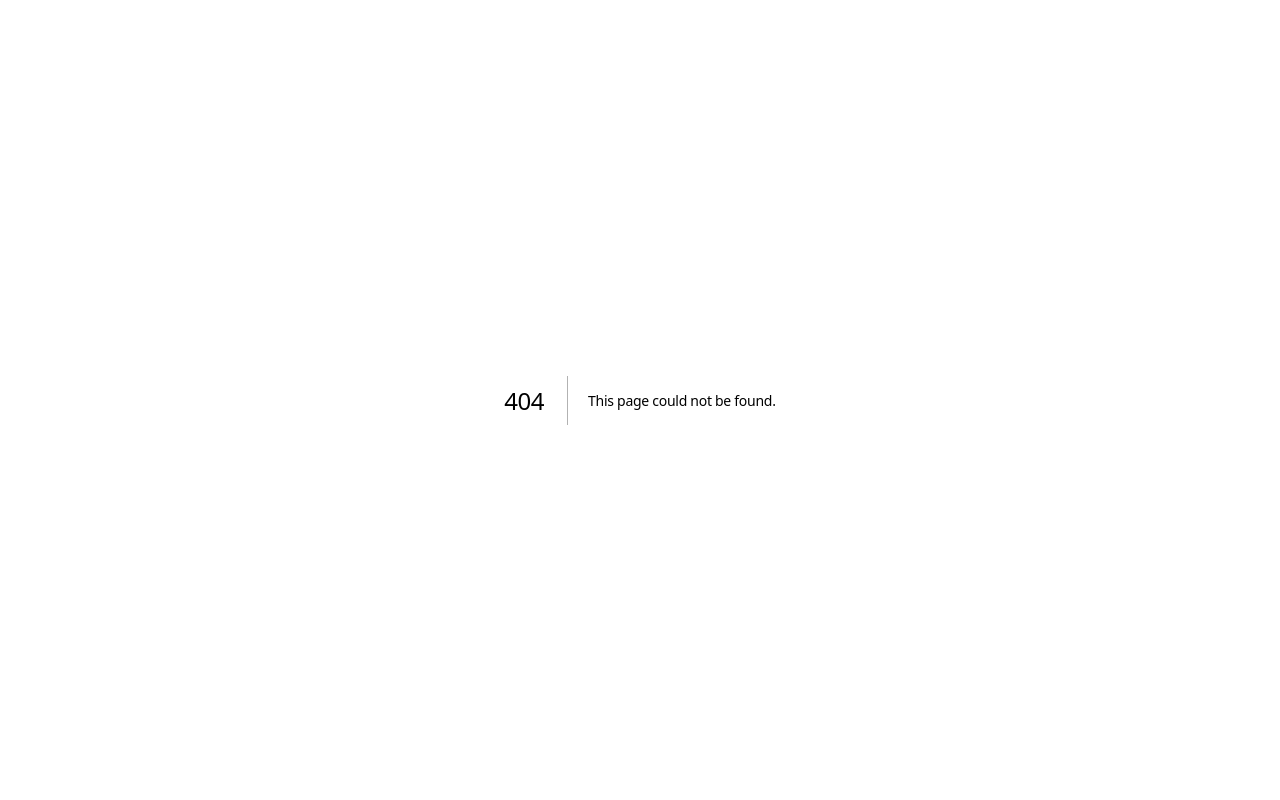
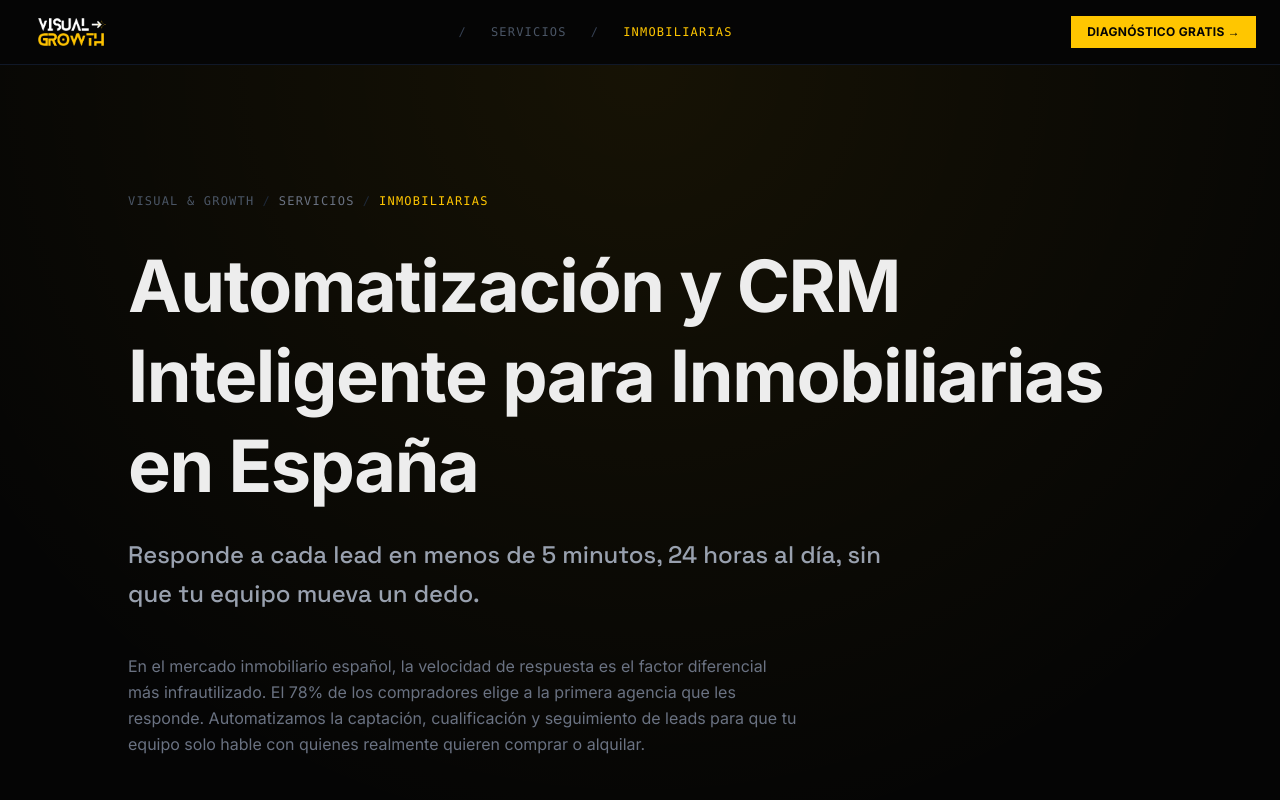
Before and after one commit to PabloVisualGrowth/final-website-visualandgrowth, a Next.js app: page /servicios/inmobiliarias in a window 1280 px wide. Before the commit this address had no page. Shown: the top 800 px of the page. Built offline with nearby package versions, Linux system fonts and the light colour scheme.

Commit message:
SEO: 6 páginas de servicios por vertical + componente ServicioPage

```diff
--- /dev/null
+++ b/src/app/servicios/inmobiliarias/page.tsx
@@ -0,0 +1,172 @@
+import type { Metadata } from "next";
+import ServicioPage, { ServicioData } from "@/components/ServicioPage";
+
+export const metadata: Metadata = {
+  title: "Automatización para Inmobiliarias · CRM y Captación de Leads con IA · Visual & Growth",
+  description: "Automatiza la captación de leads, seguimiento de clientes y gestión documental en tu inmobiliaria. CRM inteligente, chatbot WhatsApp y cualificación automática. Diagnóstico gratuito.",
+  keywords: [
+    "automatización inmobiliarias España",
+    "CRM inmobiliario inteligente IA",
+    "captación leads inmobiliaria automática",
+    "chatbot WhatsApp inmobiliaria",
+    "cualificación automática compradores",
+    "gestión documental inmobiliaria",
+    "software automatización agencia inmobiliaria",
+    "lead nurturing inmobiliario España",
+  ],
+  alternates: { canonical: "https://visualandgrowth.com/servicios/inmobiliarias" },
+  openGraph: {
+    title: "Automatización para Inmobiliarias · Visual & Growth España",
+    description: "CRM inteligente, chatbot WhatsApp y captación automática de leads para inmobiliarias en España.",
+    url: "https://visualandgrowth.com/servicios/inmobiliarias",
+    siteName: "Visual & Growth",
+    locale: "es_ES",
+    type: "website",
+  },
+};
+
+const serviceSchema = {
+  "@context": "https://schema.org",
+  "@type": "Service",
+  "name": "Automatización y CRM Inteligente para Inmobiliarias",
+  "provider": { "@id": "https://visualandgrowth.com/#organization" },
+  "description": "Automatización de procesos para agencias inmobiliarias en España: CRM con IA, captación y cualificación automática de leads, chatbot WhatsApp y gestión documental.",
+  "areaServed": { "@type": "Country", "name": "España" },
+  "serviceType": "Consultoría de Automatización",
+  "url": "https://visualandgrowth.com/servicios/inmobiliarias",
+};
+
+const faqSchema = {
+  "@context": "https://schema.org",
+  "@type": "FAQPage",
+  "mainEntity": [
+    {
+      "@type": "Question",
+      "name": "¿Cómo funciona la cualificación automática de leads en una inmobiliaria?",
+      "acceptedAnswer": {
+        "@type": "Answer",
+        "text": "Cuando un lead entra por el portal (Idealista, Fotocasa, web propia), el sistema envía automáticamente una serie de preguntas por WhatsApp o email para determinar su presupuesto, zona de interés, urgencia y situación financiera. Los leads cualificados llegan al agente con un score y el contexto completo."
+      }
+    },
+    {
+      "@type": "Question",
+      "name": "¿Funciona con Idealista, Fotocasa y otros portales?",
+      "acceptedAnswer": {
+        "@type": "Answer",
+        "text": "Sí. Conectamos los leads de los principales portales inmobiliarios españoles (Idealista, Fotocasa, Habitaclia, Pisos.com) con tu CRM o con el sistema que implementemos. El lead se captura y procesa automáticamente sin acción manual."
+      }
+    },
+    {
+      "@type": "Question",
+      "name": "¿Cuánto mejora la tasa de conversión con la automatización?",
+      "acceptedAnswer": {
+        "@type": "Answer",
+        "text": "El principal impacto está en la velocidad de respuesta: responder a un lead en menos de 5 minutos multiplica la probabilidad de cierre por 9 respecto a responder en más de 30 minutos (Harvard Business Review). La automatización garantiza esa respuesta inmediata 24/7."
+      }
+    },
+    {
+      "@type": "Question",
+      "name": "¿Se puede automatizar la firma de contratos de arrendamiento?",
+      "acceptedAnswer": {
+        "@type": "Answer",
+        "text": "Sí. Implementamos flujos de firma electrónica con plataformas como Signaturit o DocuSign que permiten enviar, firmar y archivar contratos de arrendamiento o compraventa de forma digital. Compatible con la legislación española y con plena validez jurídica."
+      }
+    },
+  ]
+};
+
+const data: ServicioData = {
+  slug: "Inmobiliarias",
+  h1: "Automatización y CRM Inteligente para Inmobiliarias en España",
+  subtitle: "Responde a cada lead en menos de 5 minutos, 24 horas al día, sin que tu equipo mueva un dedo.",
+  intro: "En el mercado inmobiliario español, la velocidad de respuesta es el factor diferencial más infrautilizado. El 78% de los compradores elige a la primera agencia que les responde. Automatizamos la captación, cualificación y seguimiento de leads para que tu equipo solo hable con quienes realmente quieren comprar o alquilar.",
+  heroStat: {
+    value: "×9",
+    label: "más probabilidad de cerrar una operación si respondes al lead en menos de 5 minutos vs. 30 minutos",
+    source: "Harvard Business Review — Lead Response Management Study"
+  },
+  problems: [
+    {
+      icon: "⏱️",
+      title: "Leads que se enfrían por falta de respuesta rápida",
+      desc: "Un comprador que envía una consulta a tres agencias a las 22h elige la que responde primero. Si tu agente está durmiendo, el lead ya se fue."
+    },
+    {
+      icon: "🗃️",
+      title: "CRM desactualizado o directamente inexistente",
+      desc: "El seguimiento de clientes en Excel o en la memoria del agente crea fugas: clientes que se olvidan, operaciones que no se cierran por falta de seguimiento."
+    },
+    {
+      icon: "📑",
+      title: "Gestión documental lenta y propensa a errores",
+      desc: "Preparar una oferta, un contrato de arras o la documentación para notaría a mano consume horas que podrían dedicarse a captar más propiedades."
+    }
+  ],
+  solutions: [
+    {
+      tag: "Hyper-Automation",
+      title: "Chatbot de Captación por WhatsApp 24/7",
+      desc: "El lead entra desde cualquier portal o web, recibe una respuesta inmediata por WhatsApp, se cualifica automáticamente y llega a tu agente con el contexto completo."
+    },
+    {
+      tag: "Hyper-Automation",
+      title: "CRM Inmobiliario con Scoring de Leads",
+      desc: "Cada lead recibe una puntuación automática según presupuesto, urgencia y zona. Tu equipo prioriza los que más probabilidad tienen de cerrar."
+    },
+    {
+      tag: "Hyper-Automation",
+      title: "Integración con Idealista, Fotocasa y Portales",
+      desc: "Captamos automáticamente todos los leads de los portales donde publicas y los centralizamos en un único sistema, eliminando la gestión manual portal a portal."
+    },
+    {
+      tag: "Hyper-Automation",
+      title: "Firma Electrónica de Contratos",
+      desc: "Contratos de arras, arrendamiento o compraventa firmados digitalmente en minutos. Válido legalmente en España y archivado automáticamente."
+    },
+    {
+      tag: "Market Authority",
+      title: "SEO Local para Búsquedas de Alta Intención",
+      desc: "Posicionamiento para términos como \"piso en venta [barrio/ciudad]\" o \"inmobiliaria especializada en [zona]\". Tráfico orgánico de compradores con intención real."
+    },
+    {
+      tag: "Estrategia & Consultoría",
+      title: "Auditoría del Funnel de Ventas Inmobiliario",
+      desc: "Analizamos cada etapa desde el primer contacto hasta la firma y detectamos dónde se pierden más operaciones y por qué."
+    }
+  ],
+  dataPoints: [
+    { value: "562.117", label: "empresas activas en Madrid (108.492 validadas), mercado objetivo principal para inmobiliarias" },
+    { value: "78%", label: "de compradores elige la primera agencia que les responde (National Association of Realtors)" },
+    { value: "40%", label: "de los leads inmobiliarios no reciben seguimiento más allá del primer contacto" },
+    { value: "5 min", label: "tiempo de respuesta que multiplica por 9 la probabilidad de cierre (Harvard Business Review)" },
+  ],
+  faqs: [
+    {
+      q: "¿Cómo funciona la cualificación automática de leads en una inmobiliaria?",
+      a: "Cuando un lead entra por el portal, el sistema envía automáticamente una serie de preguntas por WhatsApp o email para determinar su presupuesto, zona de interés, urgencia y situación financiera. Los leads cualificados llegan al agente con un score y el contexto completo."
+    },
+    {
+      q: "¿Funciona con Idealista, Fotocasa y otros portales?",
+      a: "Sí. Conectamos los leads de los principales portales inmobiliarios españoles (Idealista, Fotocasa, Habitaclia, Pisos.com) con tu CRM. El lead se captura y procesa automáticamente sin acción manual."
+    },
+    {
+      q: "¿Cuánto mejora la tasa de conversión con la automatización?",
+      a: "El principal impacto está en la velocidad de respuesta: responder a un lead en menos de 5 minutos multiplica la probabilidad de cierre por 9 respecto a responder en más de 30 minutos. La automatización garantiza esa respuesta inmediata 24/7."
+    },
+    {
+      q: "¿Se puede automatizar la firma de contratos de arrendamiento?",
+      a: "Sí. Implementamos flujos de firma electrónica con plataformas como Signaturit o DocuSign que permiten enviar, firmar y archivar contratos de forma digital. Compatible con la legislación española y con plena validez jurídica."
+    },
+  ],
+  cta: "¿Cuántos leads pierde tu agencia cada semana por llegar tarde?"
+};
+
+export default function InmobiliariasPage() {
+  return (
+    <>
+      <script type="application/ld+json" dangerouslySetInnerHTML={{ __html: JSON.stringify(serviceSchema) }} />
+      <script type="application/ld+json" dangerouslySetInnerHTML={{ __html: JSON.stringify(faqSchema) }} />
+      <ServicioPage data={data} />
+    </>
+  );
+}
```
